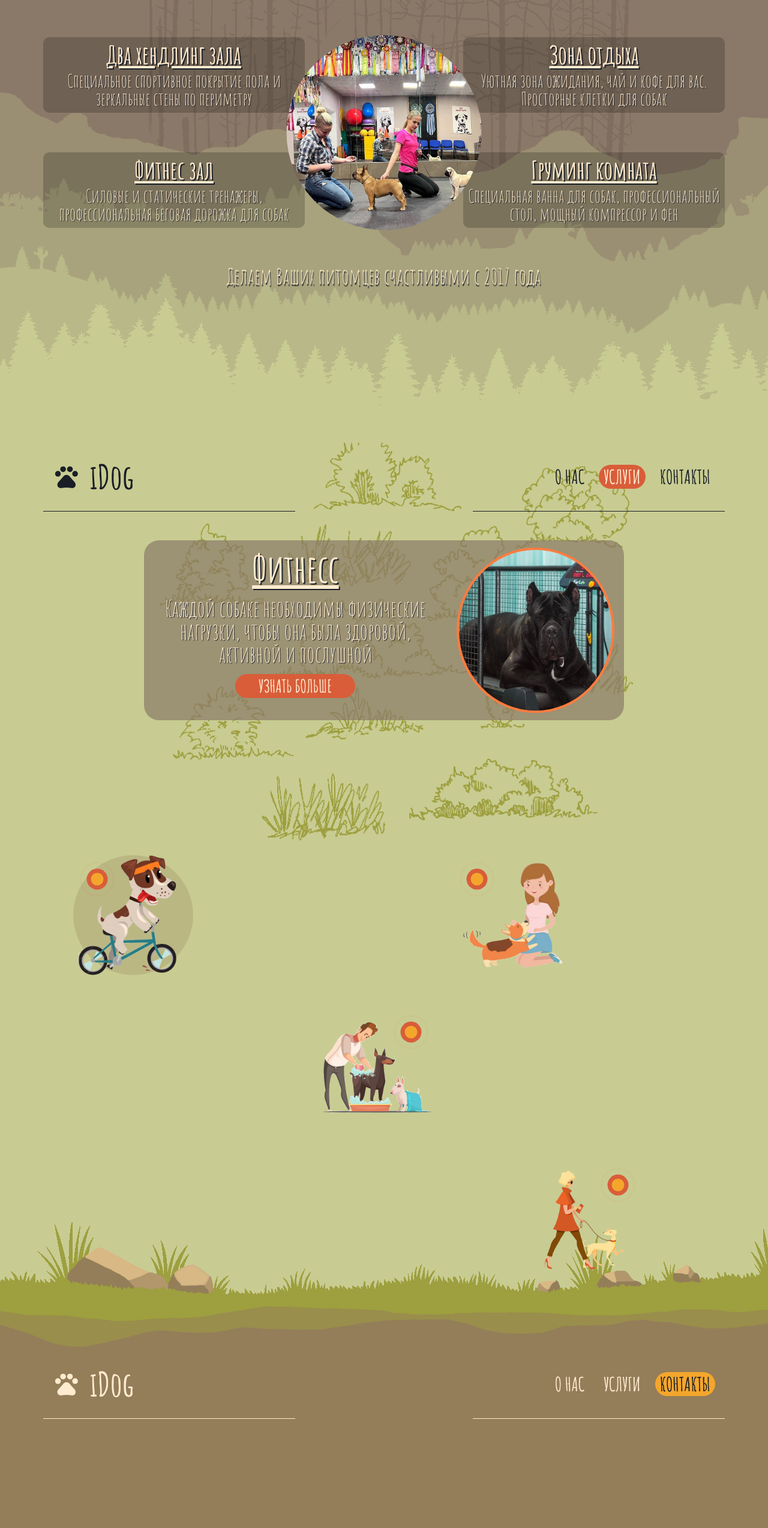
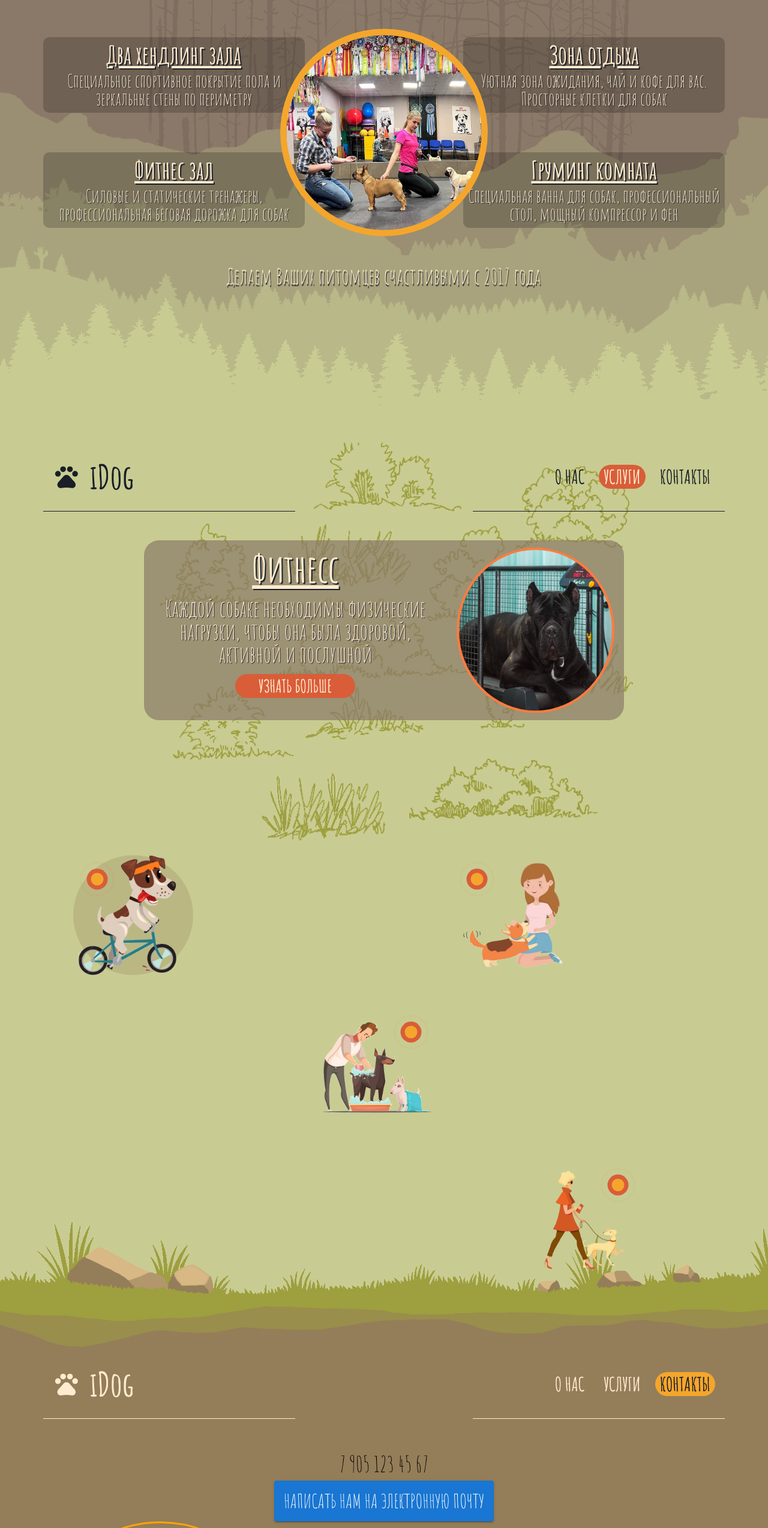
Before and after one commit to RojkovYury/idog, a Next.js app: page / in a window 1280 px wide. Shown: the part 1316-3864 px from the top of the page at 60% size. Built offline with nearby package versions, Linux system fonts and the light colour scheme.

Commit message:
contactsMain init

```diff
--- a/src/app/components/aboutUs.tsx
+++ b/src/app/components/aboutUs.tsx
@@ -116,7 +116,7 @@ export default function AboutUs() {
               height: '250px',
               background: `url('/images/aboutUS/tempMobileTest/handling.jpg')`,
               backgroundSize: '250px 250px',
-              border: `8px solid ${clr.secondary1}`,
+              border: `8px solid ${clr.secondary}`,
               scale: ['', '', '1.1', '1.3'],
               display: ['none', 'none', 'flex', 'flex'],
             }}
--- /dev/null
+++ b/src/app/components/contacts-main.tsx
@@ -0,0 +1,26 @@
+import { Box, Button, Typography } from "@mui/material";
+
+export default function ContactsMain() {
+  return (
+    <Box sx={{ display: 'flex', flexDirection: 'column', alignItems: 'center' }}>
+
+      <Typography>7 905 123 45 67</Typography>
+      <Button variant='contained'>Написать нам на электронную почту</Button>
+
+      <Box sx={{ display: 'flex', flexDirection: 'row', justifyContent: 'flex-start', width: '100%' }}>
+
+        <Box sx={{ width: '400px', minWidth: '400px',  height: '400px', minHeight: '400px', border: '3px solid orange', borderRadius: '50%' }}></Box>
+        <Box sx={{ display: 'flex', flexDirection: 'column', alignItems: 'center', justifyContent: 'space-around', width: '100%' }}>
+          <Typography>VKontakte</Typography>
+          <Typography>Instagram</Typography>
+          <Typography>Facebook</Typography>
+        </Box>
+
+      </Box>
+
+      <Typography>г Тула ул Мориса Тореза 14В</Typography>
+
+
+    </Box>
+  )
+}
--- a/src/app/page.tsx
+++ b/src/app/page.tsx
@@ -14,6 +14,7 @@ import ForestParallax from "./components/aboutUs-main/forestParallax";
 import ServicesParallax from "./components/services-main/servicesParallax";
 import ServicesMain from "./components/services-main";
 import Ground from "./components/ground";
+import ContactsMain from "./components/contacts-main";
 
 const amatic_SC = Amatic_SC({ subsets: ['cyrillic'], weight: ['400', '700'] })
 const theme = createTheme({
@@ -58,6 +59,7 @@ export default function Home() {
       <Box sx={{ backgroundColor: clr.ground, position: 'relative', zIndex: 40, height: '1000px' }}>
         <Container maxWidth='lg' sx={{ position: 'relative', overflow: 'hidden' }}>
           <Head TextColor={clr.light} HoverColor={clr.secondary} TextColorOnHover={clr.dark} selected='contacts' />
+          <ContactsMain />
         </Container>
       </Box>
 
```
Also changed, not shown: src/app/about/page.tsx (deleted, +0 -7 lines), src/app/contacts/page.tsx (deleted, +0 -7 lines).
